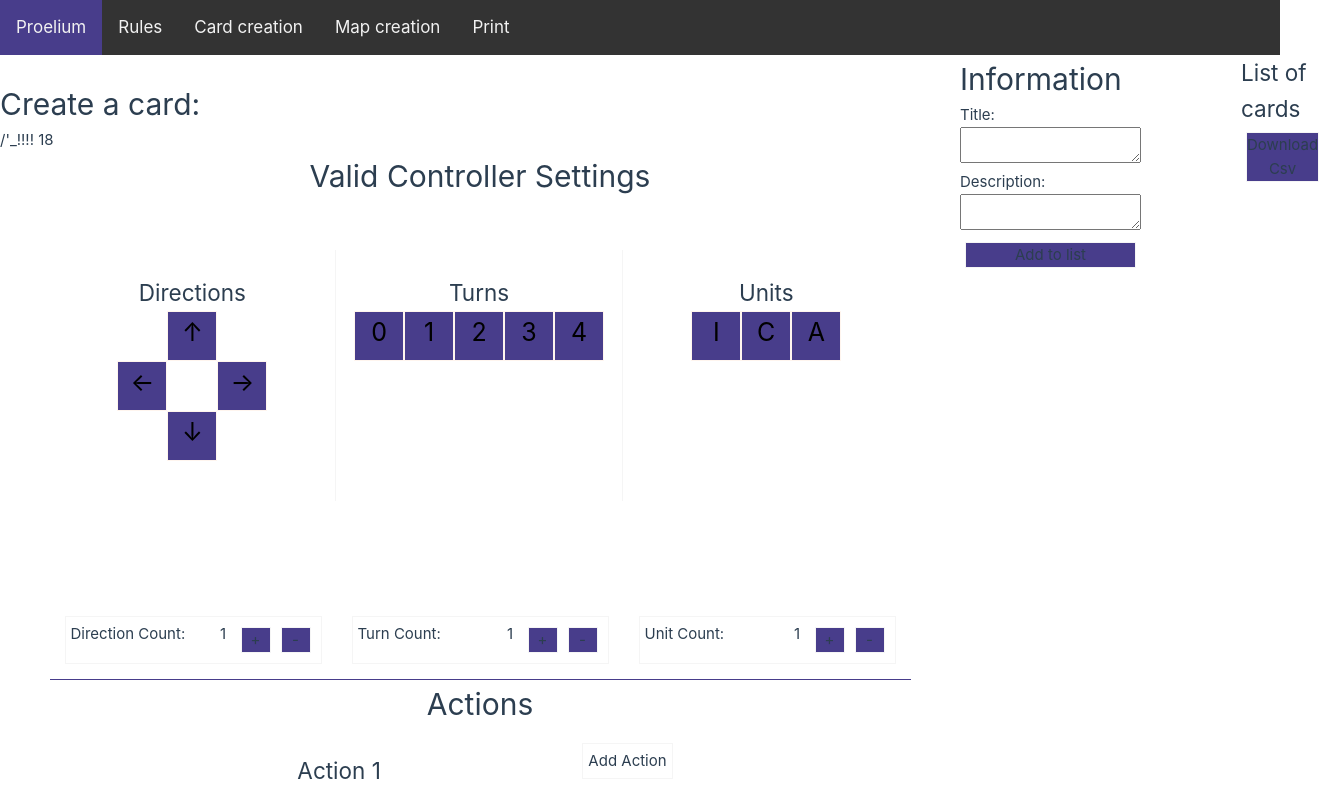
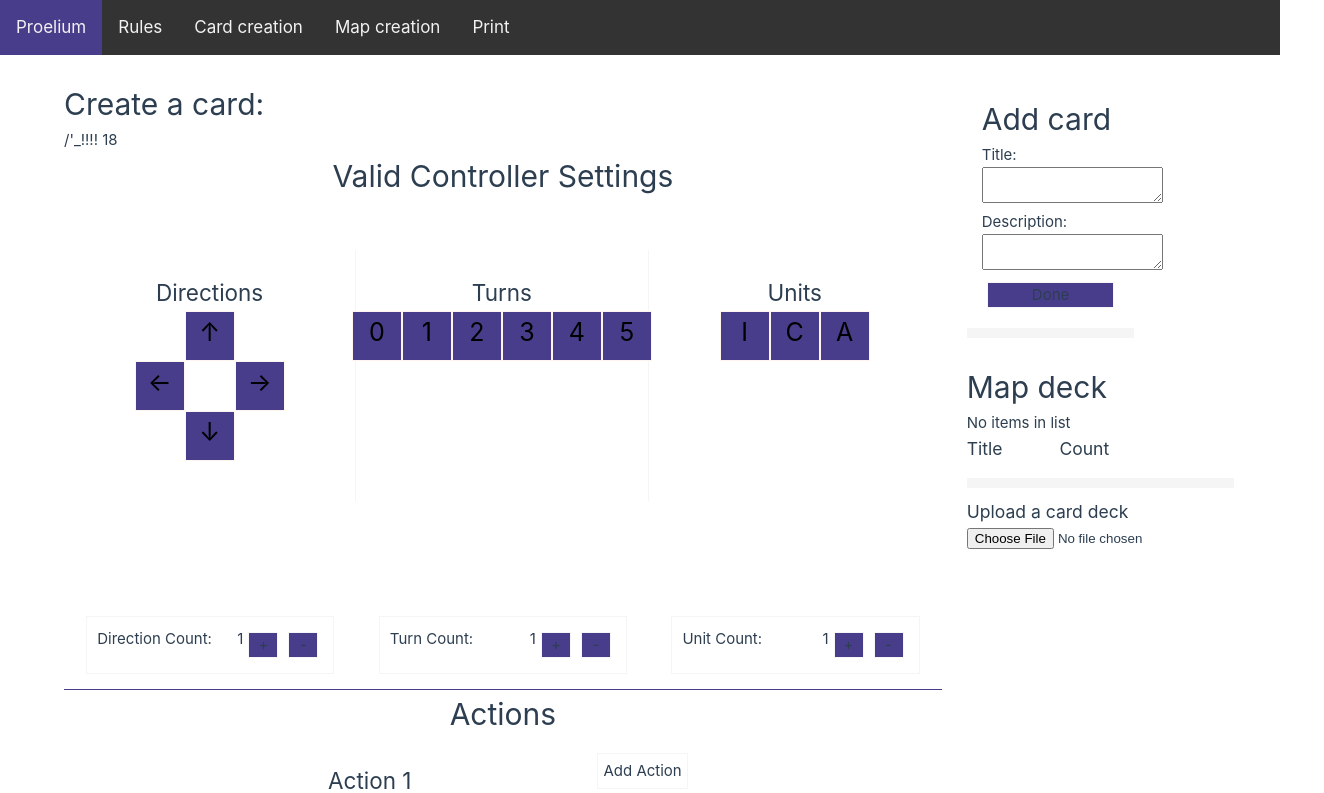
Before and after one commit to c3n3/proelium-web, a Vue app: page /card-gen in a window 1280 px wide. Shown: the top 793 px of the page, 1324 px wide, since content can reach past the window. Built offline with nearby package versions, Linux system fonts and the light colour scheme.

Commit message:
Update card generation page

```diff
--- a/src/components/CardQrGenerator.vue
+++ b/src/components/CardQrGenerator.vue
@@ -1,5 +1,7 @@
 <script setup lang="ts">
 import NumberSelector from '../components/NumberSelector.vue'
+import Deck from '../components/Deck.vue'
+
 </script>
 
 <template>
@@ -39,7 +41,7 @@ import NumberSelector from '../components/NumberSelector.vue'
               <h2>Turns</h2>
               <div class="turns">
                 <div class="dir-item"
-                     v-for="turn in 5"
+                     v-for="turn in turns.length"
                      :key="turn"
                      :style="turnStyle(turn-1)"
                      @click="changeTurns(turn-1)">
@@ -58,22 +60,28 @@ import NumberSelector from '../components/NumberSelector.vue'
           </div>
           <div class="selector-container">
             <div class="controller-selector">
+              <div class="selector-outline">
                 <label class="number-label">Direction Count:</label>
                 <div class="number-value">{{ directionsCount }}</div>
                 <div class="button" @click="changeDirCount(1)">+</div>
                 <div class="button" @click="changeDirCount(-1)">-</div>
               </div>
+            </div>
             <div class="controller-selector">
+              <div class="selector-outline">
                 <label class="number-label">Turn Count:</label>
                 <div class="number-value">{{ turnsCount }}</div>
                 <div class="button" @click="changeTurnsCount(1)">+</div>
                 <div class="button" @click="changeTurnsCount(-1)">-</div>
               </div>
+            </div>
             <div class="controller-selector">
+              <div class="selector-outline">
                 <label class="number-label">Unit Count:</label>
                 <div class="number-value">{{ unitsCount }}</div>
                 <div class="button" @click="changeUnitCount(1)">+</div>
                 <div class="button" @click="changeUnitCount(-1)">-</div>
+              </div>
             </div>
           </div>
         </div>
@@ -83,7 +91,7 @@ import NumberSelector from '../components/NumberSelector.vue'
             <div class="action" v-for="action in actions.length">
               <h2>Action {{ action }}</h2>
               Type
-              <select>
+              <select :value="actionToName[actions[action-1][0]] + ''">
                 <option @click="(actions[action-1][0] = MOVE_ACTION) && generateQr()">Move</option>
                 <option @click="(actions[action-1][0] = ATCK_ACTION) && generateQr()">Attack</option>
                 <option @click="(actions[action-1][0] = SUICIDE_ACTION) && generateQr()">Suicide</option>
@@ -120,7 +128,9 @@ import NumberSelector from '../components/NumberSelector.vue'
     </div>
     <div class="list">
         <div class="info">
-        <h1>Information</h1>
+          <h1 v-if="modifyCard  == -1">Add card</h1>
+          <h1 v-if="modifyCard != -1">Modify card</h1>
+
           <div>
             <div>Title:</div>
             <textarea v-model="title"></textarea><br>
@@ -129,20 +139,13 @@ import NumberSelector from '../components/NumberSelector.vue'
             <div>Description:</div>
             <textarea v-model="description"></textarea>
           </div>
-        <div class="button" @click="addCard()">Add to list</div>
+          <div class="button" @click="addCard()">Done</div>
         </div>
-      <div>
-        <h2>
-          List of cards
-        </h2>
-        <div>
-          <div class="button" @click="download">Download Csv</div>
-          <div v-for="card in cards.length" :key="card" class="card">
-            <div style="width: 200px;">{{ cards[card-1].title }}</div>
-            <div class="button" @click="deleteCard(card-1)">&nbsp;Delete&nbsp;</div>
-            <NumberSelector :min="1" :max="1000" :value="1" @change="(x) => cards[card-1].count = x"></NumberSelector>
-          </div>
-      </div>
+        <div class="deck">
+          <h1>Map deck</h1>
+          <Deck :cards="cards" @modify="modify" @remove="deleteCard"></Deck>
+          <h3 class="upload-title">Upload a card deck</h3>
+          <input type="file" @change="onDrop">
         </div>
       </div>
     </div>
@@ -150,9 +153,17 @@ import NumberSelector from '../components/NumberSelector.vue'
 
 <style scoped>
 
+
+.top {
+  display: flex;
+  width: 100%;
+}
+
 .root-container {
   display: flex;
   flex-grow: 1;
+  padding-right: 5%;
+  padding-left: 5%;
 }
 
 .root {
@@ -161,9 +172,27 @@ import NumberSelector from '../components/NumberSelector.vue'
   align-items: center;
   flex-direction: column;
 }
+
+.upload-title {
+  margin-top: 15px;
+  border-top: 10px solid whitesmoke;
+  padding-top: 10px;
+}
+
+.info {
+  margin: 25px;
+  border-bottom: solid whitesmoke 10px;
+  padding: 15px;
+}
+
 .list {
+  display: flex;
+  flex-direction: column;
   width: 25%;
-  display: flex;
+}
+
+.deck {
+  margin-left: 25px;
 }
 .card {
   display: flex;
@@ -186,7 +215,6 @@ import NumberSelector from '../components/NumberSelector.vue'
 }
 
 .number-value {
-  min-width: 25px;
   text-align: center;
 }
 
@@ -211,8 +239,17 @@ import NumberSelector from '../components/NumberSelector.vue'
 .controller-selector {
   display: flex;
   margin: 15px;
-  padding: 5px;
+  /* padding: 5px; */
+  width: 33%;
+  justify-content: center;
+}
+
+.selector-outline {
+  display: flex;
+  /* margin: 15px; */
+  padding: 10px;
   border: 1px solid whitesmoke;
+  justify-content: center;
 }
 
 .number-selector {
@@ -306,6 +343,7 @@ import NumberSelector from '../components/NumberSelector.vue'
 
 .controller-container {
   border-bottom: 1px solid darkslateblue;
+  width: 100%;
 }
 
 </style>
@@ -329,7 +367,9 @@ export default defineComponent({
           MOVE_ACTION: String.fromCharCode(" ".charCodeAt(0) + 1),
           ATCK_ACTION: String.fromCharCode(" ".charCodeAt(0) + 2),
           SUICIDE_ACTION: String.fromCharCode(" ".charCodeAt(0) + 3),
+          actionToName: {} as any,
           turnsCount: 1,
+          modifyCard: -1,
           unitsCount: 1,
           turns: ["1", "1", "1", "1", "1", "1"],
           units: ["1", "1", "1"],
@@ -418,6 +458,27 @@ export default defineComponent({
       }
       this.generateQr()
     },
+    getBoolFromChar(str: string, bit: number) {
+      var num = (str.charCodeAt(0) - " ".charCodeAt(0));
+      for (var i = 0; i < 4; i++) {
+        console.log((num & (1 << bit))!=0?"1":"0")
+      }
+      console.log("value", num)
+      return (num & (1 << bit)) != 0;
+    },
+    getNumberFromChar(str: string): number {
+      var toNum = (x: number) => String.fromCharCode(" ".charCodeAt(0) + (x < 0 ? ((x * -1) | (1 << 5)) : x));
+      var ret = str.charCodeAt(0) - " ".charCodeAt(0);
+
+      if (ret & (1 << 5)) {
+        // We have a negative
+        ret = ret & (~(1 << 5));
+        ret = ret * -1
+      }
+
+      console.log(str, "=", ret)
+      return ret;
+    },
     result(): string {
       // Validator string: 'DUTDUT'
       // Action string: 'TICA'
@@ -470,9 +531,16 @@ export default defineComponent({
     },
     addCard()
     {
-      var add = {"title": this.title, "description": this.description, "value": this.result(), 'count': 1};
+      var value = this.result();
+      if (this.modifyCard == -1) {
+        var add = {"title": this.title, "description": this.description, "value": value, 'count': 1};
         console.log(add);
         this.cards.push(add)
+      } else {
+        this.cards[this.modifyCard].title = this.title
+        this.cards[this.modifyCard].description = this.description
+        this.cards[this.modifyCard].value = value
+      }
     },
     deleteCard(index: number)
     {
@@ -482,6 +550,64 @@ export default defineComponent({
     generateCsv()
     {
       return toString(this.cards);
+    },
+    onDrop(e: any) {
+      var files = e.target.files || e.dataTransfer.files;
+      if (!files.length) {
+        return;
+      }
+      let promise = new Promise((resolve, reject) => {
+        var reader = new FileReader();
+        var vm = this;
+        reader.onload = e => {
+          resolve((vm.cards = parse(reader.result as string)));
+        };
+        reader.readAsText(files[0]);
+      });
+    },
+    modify(index: number)
+    {
+      console.log("Modify", this.cards[index].value)
+      this.modifyCard = index
+      this.title = this.cards[index].title
+      this.description = this.cards[index].description
+      var strindex = 0;
+      for (var i = 0; i < this.directions.length; i++) {
+        this.directions[i] = this.getBoolFromChar(this.cards[index].value[strindex], i) ? "1" : "0";
+      }
+      strindex++;
+      for (var i = 0; i < this.units.length; i++) {
+        this.units[i] = this.getBoolFromChar(this.cards[index].value[strindex], i) ? "1" : "0";
+      }
+      strindex++;
+      for (var i = 0; i < this.turns.length; i++) {
+        this.turns[i] = this.getBoolFromChar(this.cards[index].value[strindex], i) ? "1" : "0";
+      }
+      strindex++;
+      this.directionsCount = this.getNumberFromChar(this.cards[index].value[strindex]);
+      strindex++;
+      this.unitsCount = this.getNumberFromChar(this.cards[index].value[strindex]);
+      strindex++;
+      this.turnsCount = this.getNumberFromChar(this.cards[index].value[strindex]);
+      strindex++;
+
+      // 3 actions
+      for (var i = 0; i < 3; i++) {
+        // Ignore null actions
+        if (this.cards[index].value[strindex] == " ") {
+          break;
+        }
+        this.actions[i][0] = this.cards[index].value[strindex];
+        strindex++;
+        this.actions[i][1] = this.getNumberFromChar(this.cards[index].value[strindex]);
+        strindex++;
+        this.actions[i][2] = this.getNumberFromChar(this.cards[index].value[strindex]);
+        strindex++;
+        this.actions[i][3] = this.getNumberFromChar(this.cards[index].value[strindex]);
+        strindex++;
+      }
+      this.$forceUpdate()
+      this.generateQr()
     },
     downloadTxt(filename: string, text: string) {
       var element = document.createElement('a');
@@ -502,6 +628,9 @@ export default defineComponent({
   mounted() {
     this.outputElem = document.getElementById("output") as HTMLElement
     this.actions.push([this.MOVE_ACTION, 0, 0, 0])
+    this.actionToName[this.MOVE_ACTION] = "Move"
+    this.actionToName[this.ATCK_ACTION] = "Attack"
+    this.actionToName[this.SUICIDE_ACTION] = "Suicide"
     this.generateQr();
   },
   watch: {
```
Lines whose indentation alone changed are shown as unchanged.
